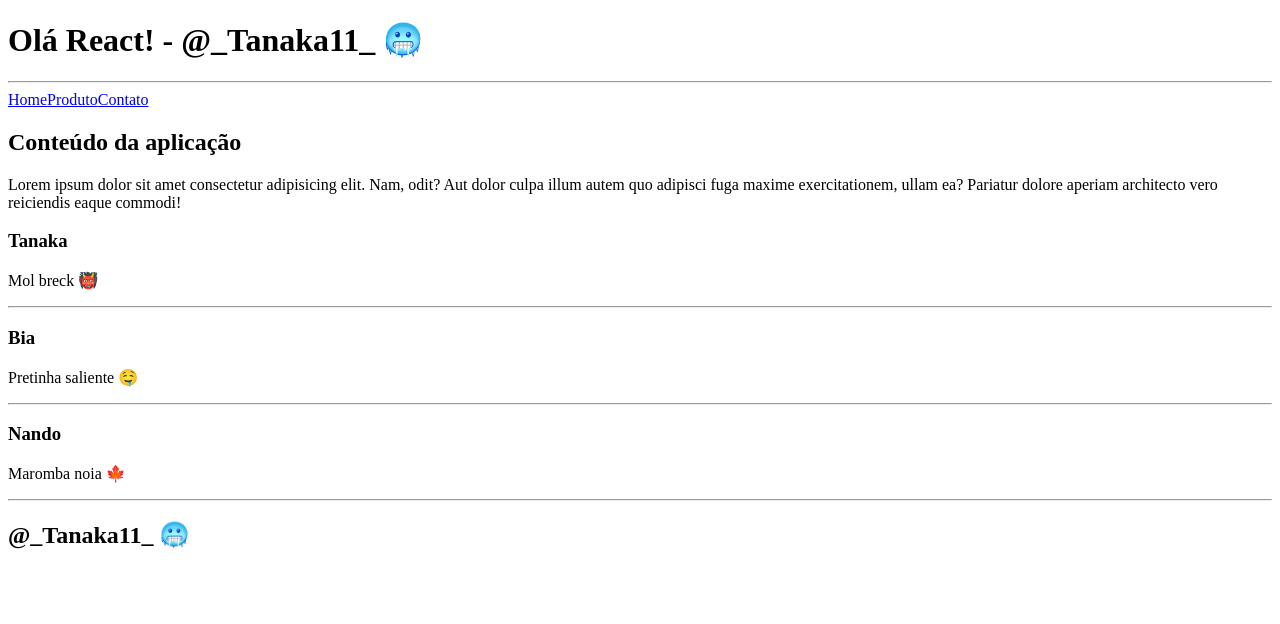
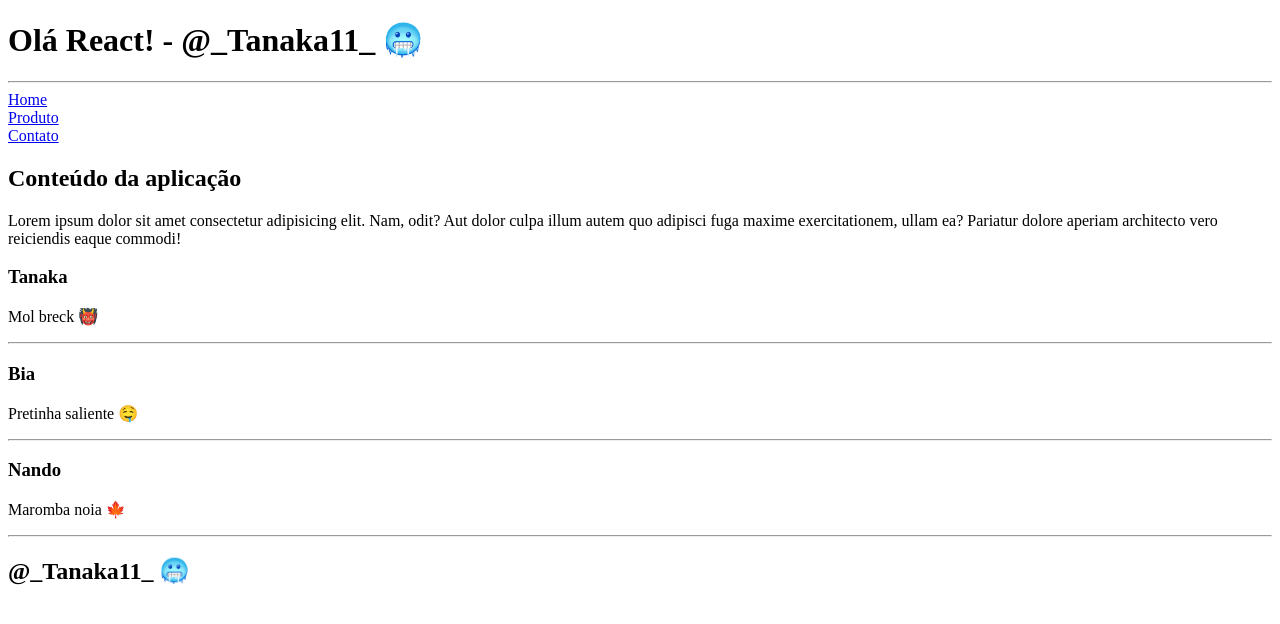
Before and after one commit to tanaka-11/react-fundamentos, a React (Vite) app: page / in a window 1280 px wide. Shown: the top 624 px of the page. Built offline with nearby package versions, Linux system fonts and the light colour scheme.

Commit message:
Adicionado sub-componente menu dentro do compoonente cabeçalho

```diff
--- a/src/components/Cabecalho.jsx
+++ b/src/components/Cabecalho.jsx
@@ -1,14 +1,14 @@
+// Importando o componente Menu
+import Menu from "./Menu";
+
 // Criando um componente individual para o cabeçalho
 function Cabecalho() {
   return (
     <header>
       <h1>Olá React! - @_Tanaka11_ 🥶</h1>
       <hr />
-      <nav>
-        <a href="#">Home</a>
-        <a href="#">Produto</a>
-        <a href="#">Contato</a>
-      </nav>
+      {/* Importando o componente Menu dentro do componente Cabeçalho*/}
+      <Menu />
     </header>
   );
 }
--- /dev/null
+++ b/src/components/Menu.jsx
@@ -0,0 +1,13 @@
+function Menu() {
+  return (
+    <nav>
+      <a href="#">Home</a>
+      <br />
+      <a href="#">Produto</a>
+      <br />
+      <a href="#">Contato</a>
+    </nav>
+  );
+}
+
+export default Menu;
```
